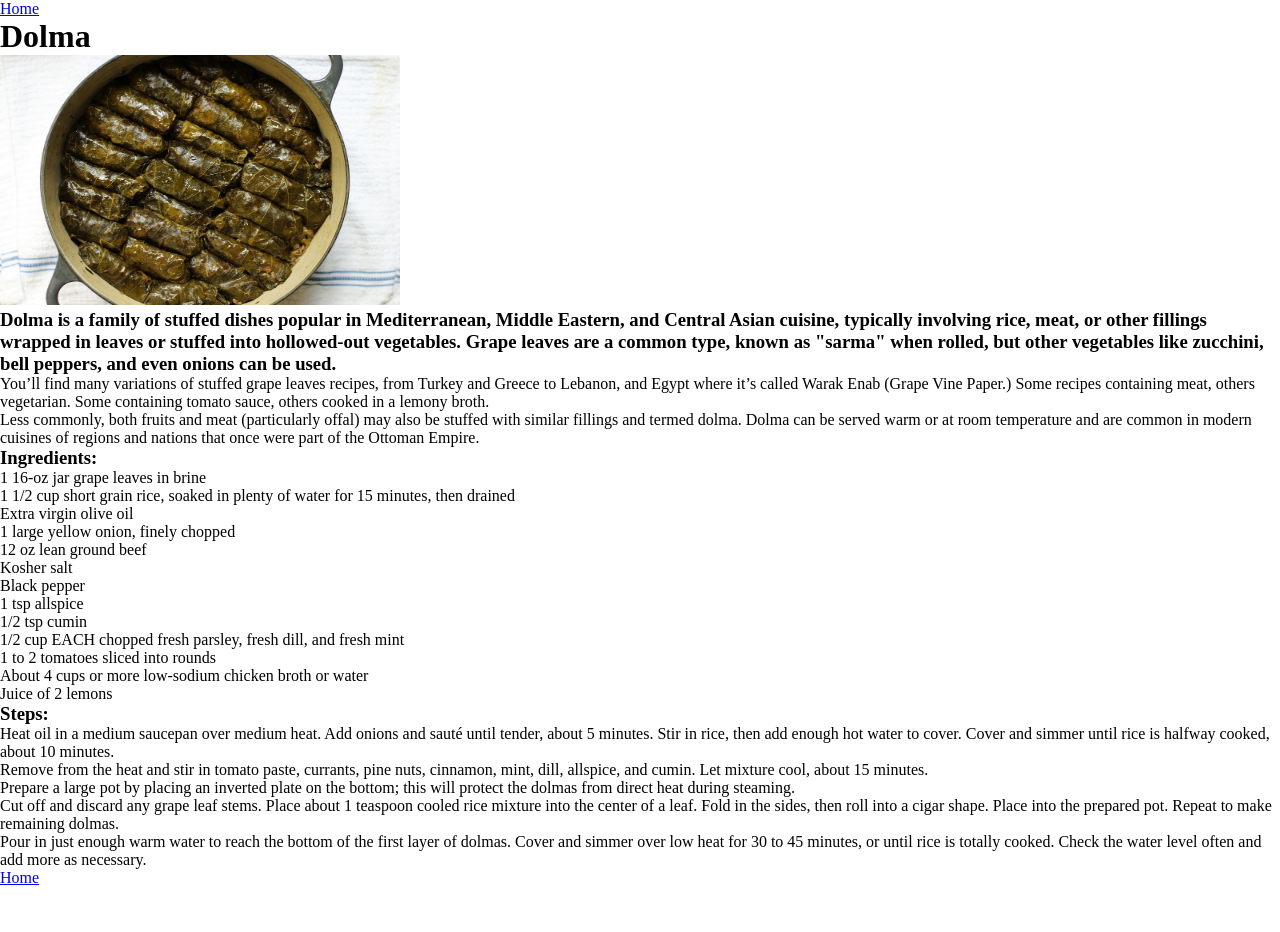
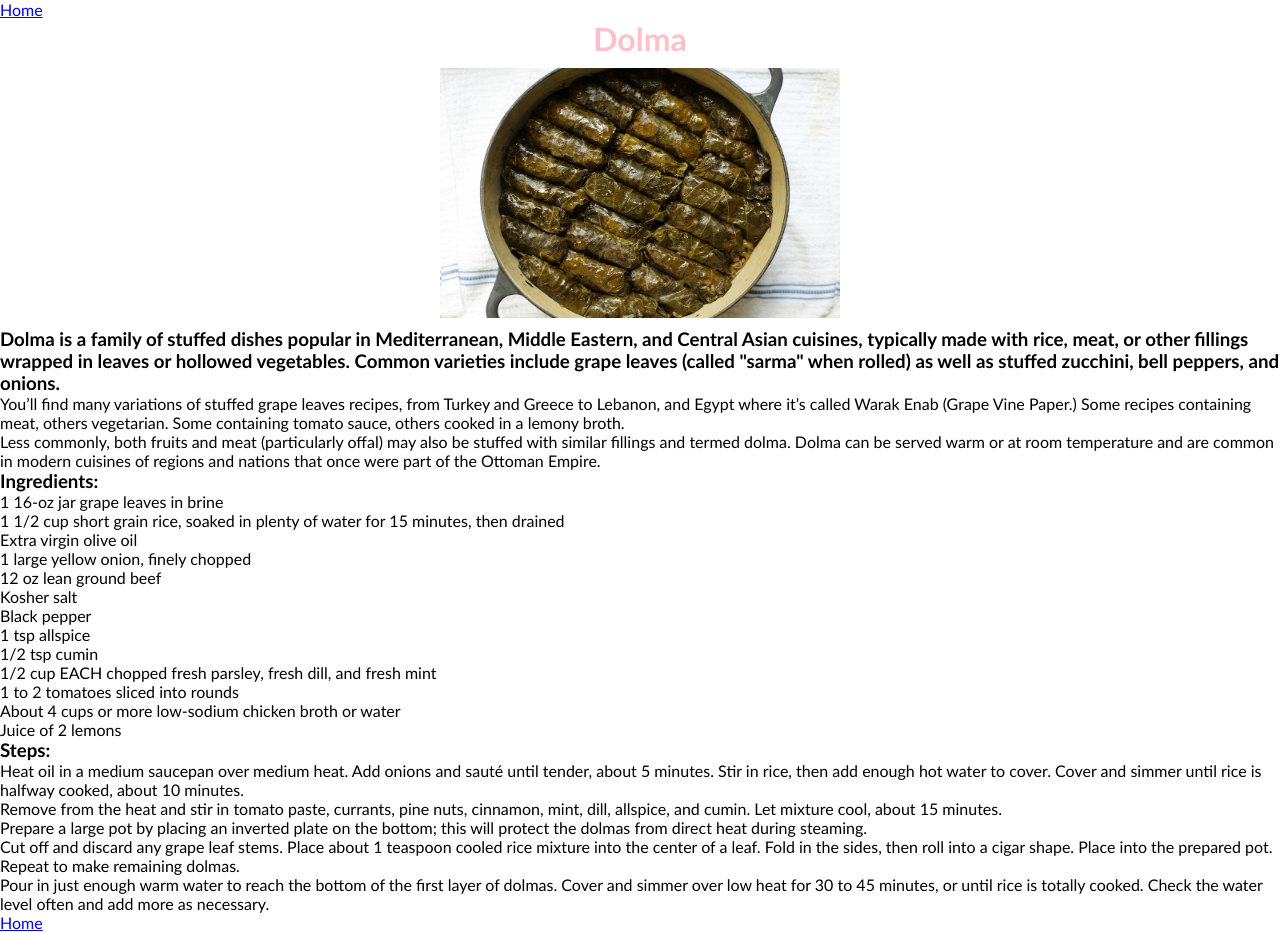
Before and after one commit to ibwsvillo/odin-recipes, a plain HTML site: page recipes/dolma.html in a window 1280 px wide. Before the commit the page ends 887 px from the top, so only its background shows below. Drawn offline with Linux system fonts and the light colour scheme.

Commit message:
more changes to home and recipe pages regarding margins and fonts

```diff
--- a/recipes/dolma.html
+++ b/recipes/dolma.html
@@ -10,10 +10,10 @@
 
     <a href="../index.html">Home</a>
 
-    <h1>Dolma</h1>
+    <h1 class="recipe-title">Dolma</h1>
     <img src="../images/dolma.jpg" alt="Delicious Dolma" height="250" width="400">
 
-    <h3>Dolma is a family of stuffed dishes popular in Mediterranean, Middle Eastern, and Central Asian cuisine, typically involving rice, meat, or other fillings wrapped in leaves or stuffed into hollowed-out vegetables. Grape leaves are a common type, known as "sarma" when rolled, but other vegetables like zucchini, bell peppers, and even onions can be used.</h3>
+    <h3>Dolma is a family of stuffed dishes popular in Mediterranean, Middle Eastern, and Central Asian cuisines, typically made with rice, meat, or other fillings wrapped in leaves or hollowed vegetables. Common varieties include grape leaves (called "sarma" when rolled) as well as stuffed zucchini, bell peppers, and onions.</h3>
     <p>You’ll find many variations of stuffed grape leaves recipes, from Turkey and Greece to Lebanon, and Egypt where it’s called Warak Enab (Grape Vine Paper.) Some recipes containing meat, others vegetarian. Some containing tomato sauce, others cooked in a lemony broth.</p>
     <p>Less commonly, both fruits and meat (particularly offal) may also be stuffed with similar fillings and termed dolma. Dolma can be served warm or at room temperature and are common in modern cuisines of regions and nations that once were part of the Ottoman Empire.</p>
 
--- a/styles.css
+++ b/styles.css
@@ -8,6 +8,7 @@
     margin: 0px;
     padding: 0px;
     /* outline: 1px solid blue; */
+    font-family:'Gill Sans', 'Gill Sans MT', Calibri, 'Trebuchet MS', sans-serif;
 }
 
 #home-container {
@@ -19,10 +20,23 @@
 
 .home-h1 {
     margin-bottom: 5px;
+    text-align: center;
 }
 
 .home-ol {
     margin: 0px auto;
-    text-align: left;
+    text-align: center;
+    list-style: none;
+    line-height: 150%;
+}
 
+.recipe-title {
+    color: pink;
+    text-align: center;
+    margin-bottom: 10px;
 }
+
+img {
+    margin: 0px auto 10px;
+    display: block;
+}
```
Also changed, not shown: recipes/blinkchik.html (+1 -1 lines), recipes/kotlet.html (+1 -1 lines).
